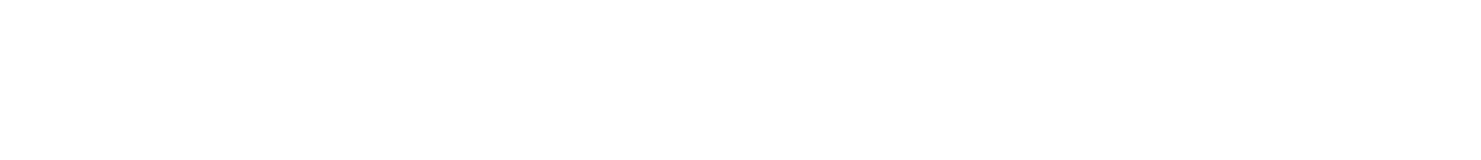
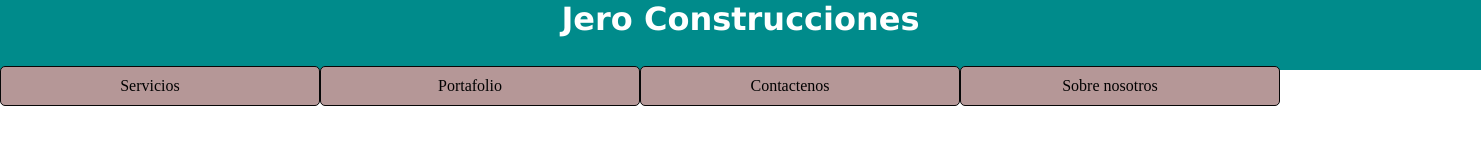
Before and after one commit to arodriguezlan/Primer-Proyecto, a plain HTML site: page trabajos/lab_menu/sobrenosotros.html in a window 1280 px wide. Shown: the whole page, 1481 px wide, since content can reach past the window. Drawn offline with Linux system fonts and the light colour scheme.

Commit message:
Lab-Menu version final-1

```diff
--- a/trabajos/lab_menu/CSS/style.css
+++ b/trabajos/lab_menu/CSS/style.css
@@ -12,8 +12,9 @@ div.header header h1{
     color: white;
     text-align: center;
     width: 1481px;
-    height: 100px;
+    height: 70px;
     margin-top: 0;
+    display: block;
 }
 
 
--- a/trabajos/lab_menu/sobrenosotros.html
+++ b/trabajos/lab_menu/sobrenosotros.html
@@ -3,7 +3,33 @@
   <head>
     <meta charset="UTF-8" />
     <meta name="viewport" content="width=device-width, initial-scale=1.0" />
-    <title>sobre nosotros</title>
+    <title>sobrenosotros</title>
+    <link rel="stylesheet" href="CSS/style.css" />
   </head>
+  <div class="header">
+    <header>
+      <h1>Jero Construcciones</h1>
+    </header>
+  </div>
+
+  <div class="menu">
+    <div class="options">
+      <ul>
+        <li>
+          <a href="servicios.html">Servicios</a>
+        </li>
+        <li>
+          <a href="portafolio.html">Portafolio</a>
+        </li>
+        <li>
+          <a href="https://www.facebook.com/JeroConstrucciones">Contactenos</a>
+        </li>
+        <li>
+          <a href="sobrenosotros.html">Sobre nosotros</a>
+        </li>
+      </ul>
+    </div>
+  </div>
+
   <body></body>
 </html>
```
Also changed, not shown: trabajos/lab_menu/index.html (+1 -0 lines), trabajos/lab_menu/portafolio.html (+26 -0 lines), trabajos/lab_menu/servicios.html (+26 -0 lines).
